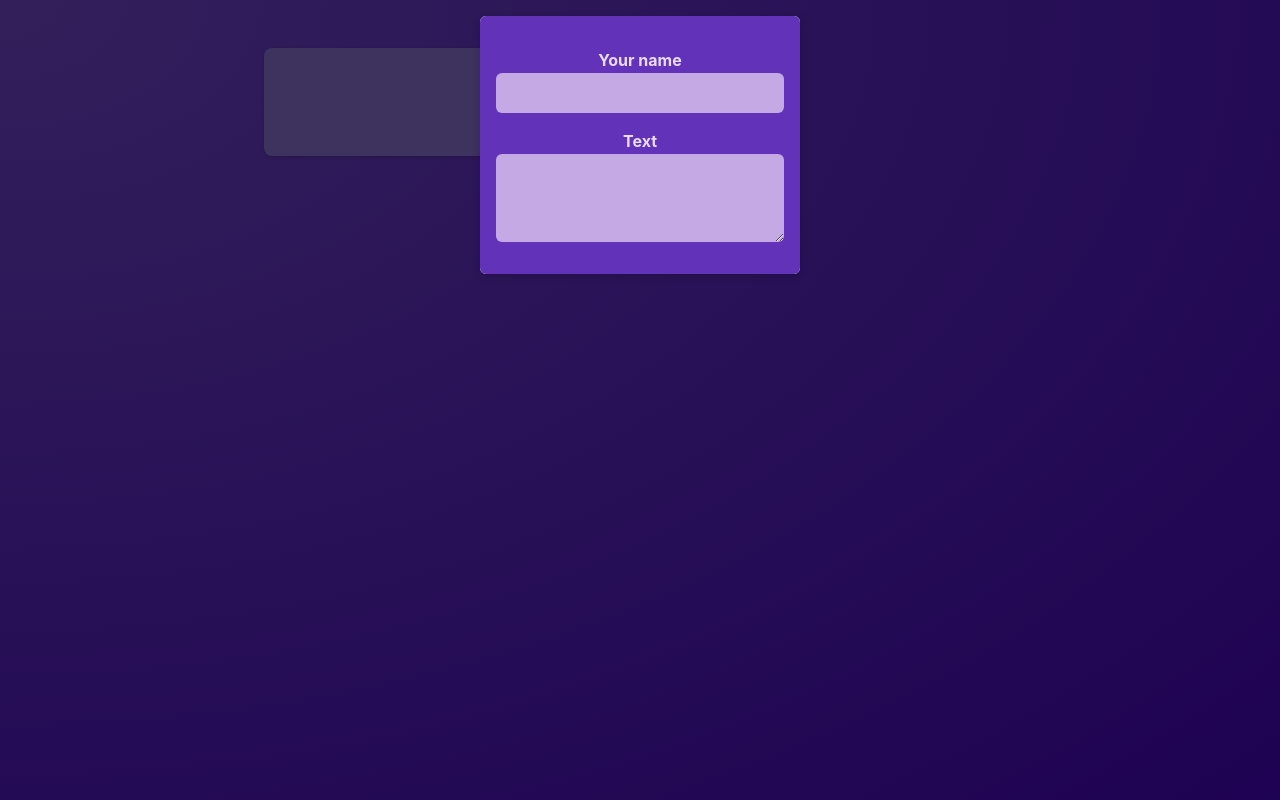
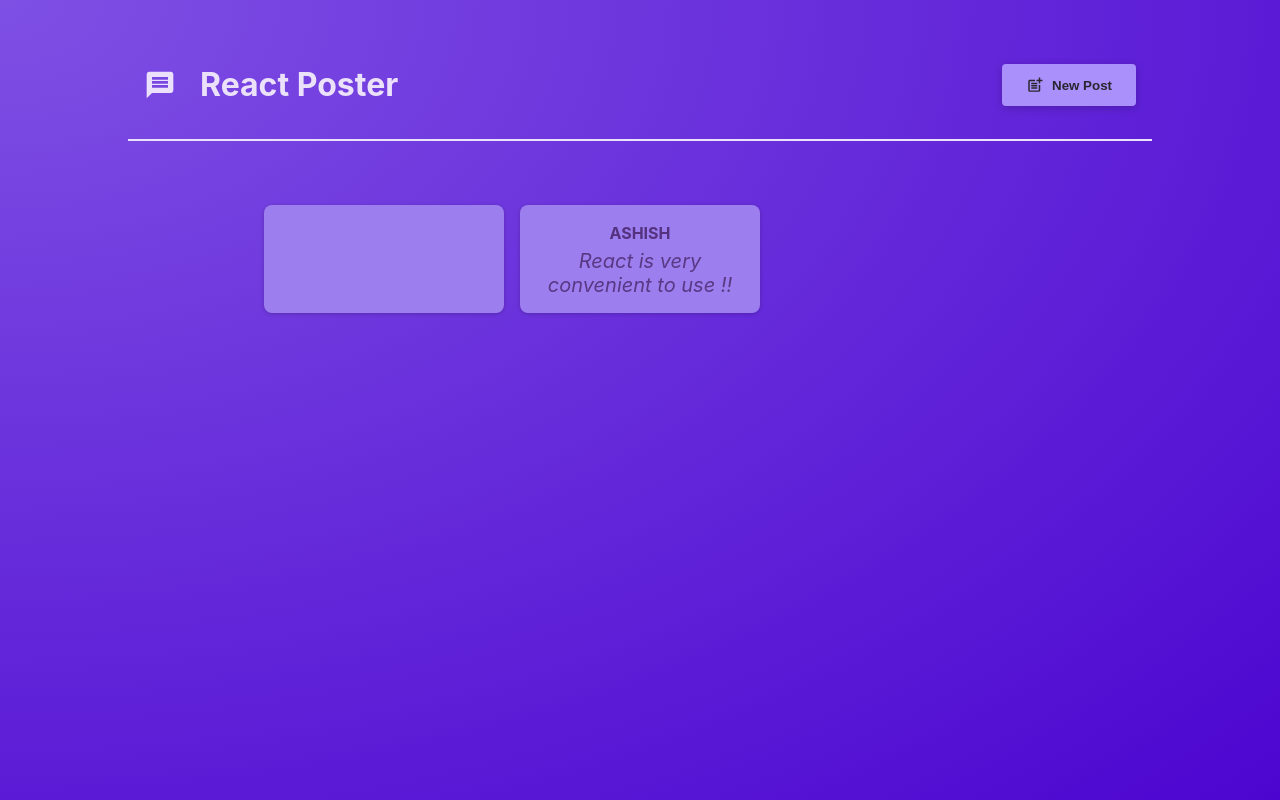
Before and after one commit to Eshwar-MS/React-Demo, a React (Vite) app: page / in a window 1280 px wide. Built offline with nearby package versions, Linux system fonts and the light colour scheme.

Commit message:
Adding a Shared Header & More State Management

```diff
--- a/package.json
+++ b/package.json
@@ -11,7 +11,8 @@
   },
   "dependencies": {
     "react": "^18.3.1",
-    "react-dom": "^18.3.1"
+    "react-dom": "^18.3.1",
+    "react-icons": "^5.4.0"
   },
   "devDependencies": {
     "@eslint/js": "^9.15.0",
--- a/src/App.jsx
+++ b/src/App.jsx
@@ -1,9 +1,26 @@
 import PostsList from "./Components/PostsList";
+import MainHeader from "./Components/MainHeader";
+import { useState } from "react";
 
 function App() {
+  const [modalIsVisible, setModalIsVisible] = useState(false);
+
+  function showModalhandler() {
+    setModalIsVisible(true);
+  }
+  function hideModalhandler() {
+    setModalIsVisible(false);
+  }
+
   return (
     <>
-      <PostsList />
+      <MainHeader onCreatePost={showModalhandler} />
+      <main>
+        <PostsList
+          isPosting={modalIsVisible}
+          onStopPosting={hideModalhandler}
+        />
+      </main>
     </>
   );
 }
--- /dev/null
+++ b/src/Components/MainHeader.jsx
@@ -0,0 +1,22 @@
+import { MdPostAdd, MdMessage } from "react-icons/md";
+
+import classes from "./MainHeader.module.css";
+
+function MainHeader({ onCreatePost }) {
+  return (
+    <header className={classes.header}>
+      <h1 className={classes.logo}>
+        <MdMessage />
+        React Poster
+      </h1>
+      <p>
+        <button className={classes.button} onClick={onCreatePost}>
+          <MdPostAdd size={18} />
+          New Post
+        </button>
+      </p>
+    </header>
+  );
+}
+
+export default MainHeader;
--- /dev/null
+++ b/src/Components/MainHeader.module.css
@@ -0,0 +1,36 @@
+.header {
+  /* padding: 2rem 10%; */
+  margin: 2rem 10%;
+  padding: 1rem;
+  text-align: center;
+  display: flex;
+  justify-content: space-between;
+  align-items: center;
+  border-bottom: 2px solid #ece1fa;
+}
+
+.logo {
+  font-size: 2rem;
+  display: flex;
+  gap: 1.5rem;
+  align-items: center;
+  color: #ece1fa;
+}
+
+.button {
+  display: inline-flex;
+  align-items: center;
+  gap: 0.5rem;
+  padding: 0.75rem 1.5rem;
+  background-color: #a990fb;
+  color: #2a2630;
+  border: none;
+  border-radius: 4px;
+  box-shadow: 0 2px 8px rgba(0, 0, 0, 0.2);
+  cursor: pointer;
+  font-weight: bold;
+}
+
+.button:hover {
+  background-color: #8c6cf7;
+}
--- a/src/Components/PostsList.jsx
+++ b/src/Components/PostsList.jsx
@@ -5,17 +5,12 @@ import styles from "./PostsList.module.css";
 import { useState } from "react";
 
 function PostsList(props) {
-  const [modalIsVisible, setModalIsVisible] = useState(true);
   const [updatedText, setUpdatedText] = useState("");
   const [updatedAuthor, setUpdatedAuthor] = useState("");
   //The useState() hook not only stores a value but also tells React to re-render the component whenever the state is updated. //any chsnges in these two states the whole (PostsList ) component will be rendered againn
   // updatedText: A state variable that holds the current value of the textarea.
   // setUpdatedText: A function provided by useState to update the value of updatedText.
   // Initial Value: The state is initialized with an empty string ("").
-
-  function hideModalhandler() {
-    setModalIsVisible(false);
-  }
 
   function bodyChangeHandler(event) {
     setUpdatedText(event.target.value);
@@ -26,8 +21,8 @@ function PostsList(props) {
   }
   return (
     <>
-      {modalIsVisible ? (
-        <Modal onHide={hideModalhandler}>
+      {props.isPosting ? (
+        <Modal onHide={props.onStopPosting}>
           <NewPost
             onBodyChange={bodyChangeHandler}
             onAuthorChange={authorChangeHandler}
```
Also changed, not shown: 1 other file (tests, documents, lock files or other folders).
